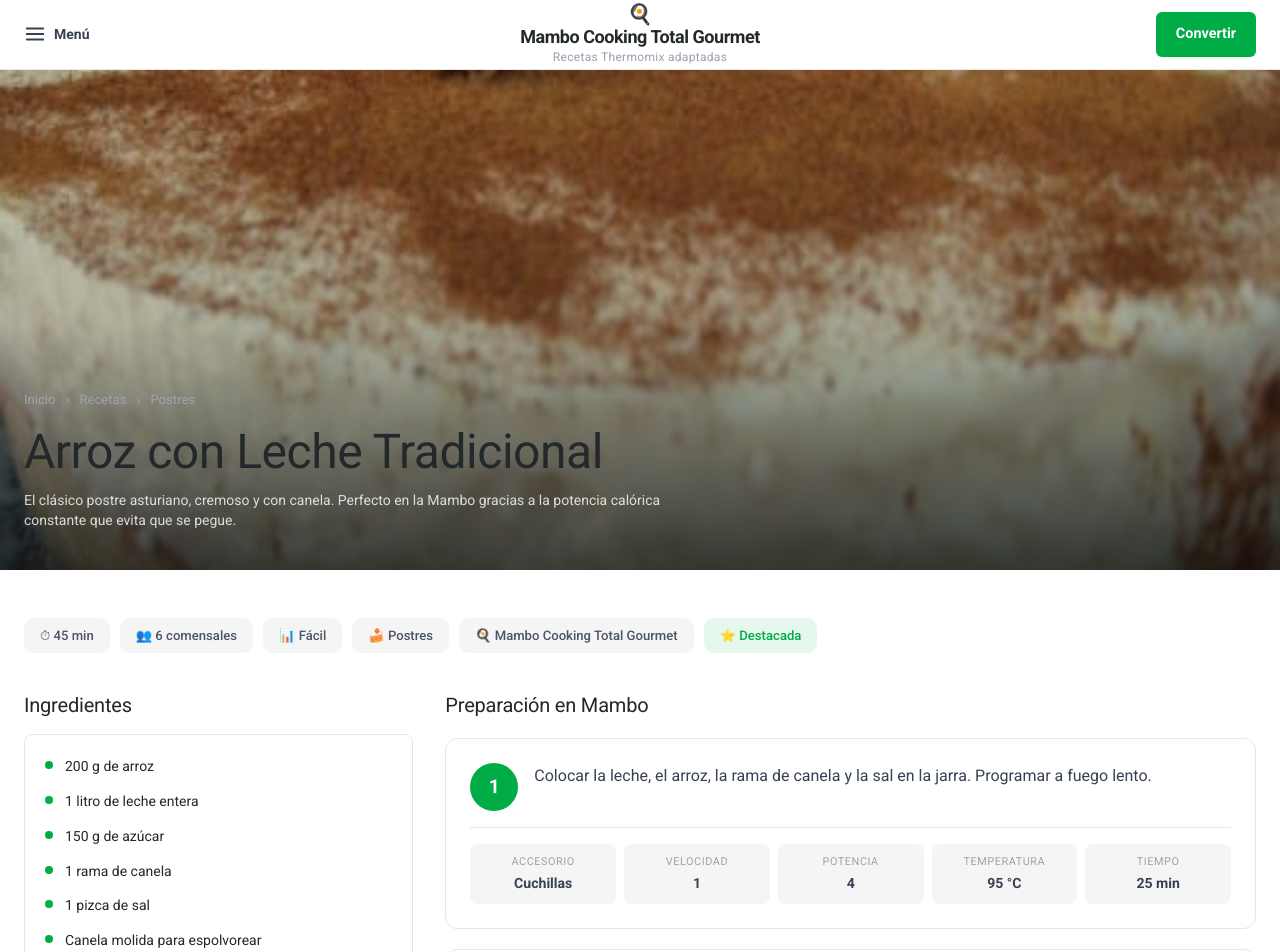
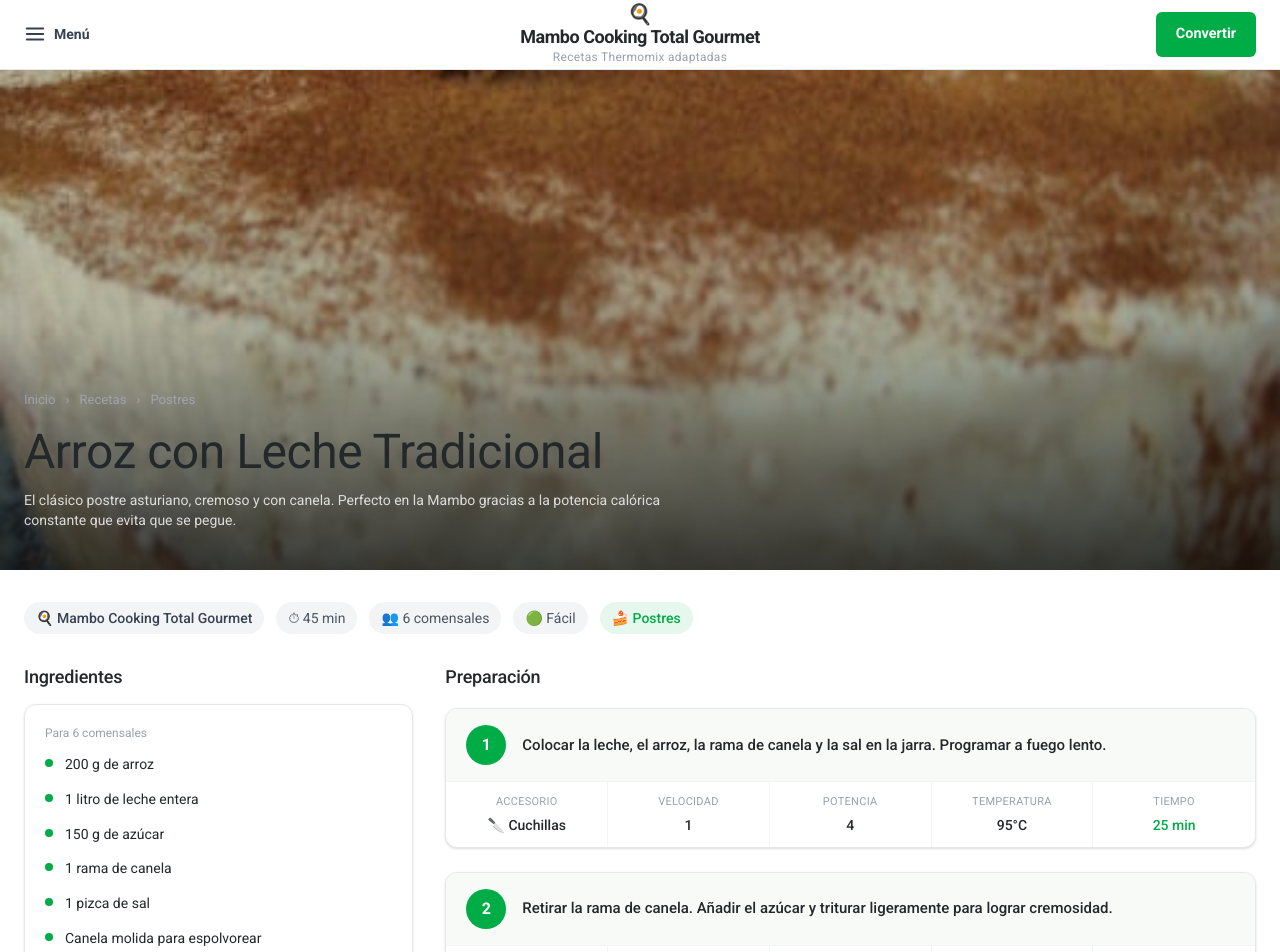
Before and after one commit to tomassette-prog/recetasmambo, a Next.js app: page /recetas/arroz-con-leche-mambo in a window 1280 px wide. Shown: the top 952 px of the page. Built offline with nearby package versions, Linux system fonts and the light colour scheme.

Commit message:
feat: Cookidoo-style recipe detail - detailed steps, clean settings grid, sticky ingredients

```diff
--- a/src/app/recetas/[slug]/page.tsx
+++ b/src/app/recetas/[slug]/page.tsx
@@ -91,26 +91,38 @@ export default async function RecipePage({ params }: Props) {
       </div>
 
       <div className="mx-auto max-w-7xl px-4 sm:px-6 py-8">
-        {/* Meta info bar */}
-        <div className="recipe-info-bar">
-          <span className="recipe-info-pill">⏱ {recipe.tiempo_total_min} min</span>
-          <span className="recipe-info-pill">👥 {recipe.comensales} comensales</span>
-          <span className="recipe-info-pill">📊 {recipe.dificultad}</span>
-          {cat && <span className="recipe-info-pill">{cat.icono} {cat.nombre}</span>}
-          <span className="recipe-info-pill">🍳 Mambo Cooking Total Gourmet</span>
-          {recipe.destacada && <span className="recipe-info-pill" style={{ background: "#e6f7ed", color: "#00AC46" }}>⭐ Destacada</span>}
+        {/* Meta info bar — Cookidoo style */}
+        <div className="flex flex-wrap items-center gap-3 mb-8">
+          <span className="inline-flex items-center gap-1.5 rounded-full bg-gray-100 px-3 py-1.5 text-sm font-medium text-gray-700">
+            🍳 Mambo Cooking Total Gourmet
+          </span>
+          <span className="inline-flex items-center gap-1.5 rounded-full bg-gray-100 px-3 py-1.5 text-sm text-gray-600">
+            ⏱ {recipe.tiempo_total_min} min
+          </span>
+          <span className="inline-flex items-center gap-1.5 rounded-full bg-gray-100 px-3 py-1.5 text-sm text-gray-600">
+            👥 {recipe.comensales} comensales
+          </span>
+          <span className="inline-flex items-center gap-1.5 rounded-full bg-gray-100 px-3 py-1.5 text-sm text-gray-600">
+            {recipe.dificultad === "Fácil" ? "🟢" : recipe.dificultad === "Media" ? "🟡" : "🔴"} {recipe.dificultad}
+          </span>
+          {cat && (
+            <span className="inline-flex items-center gap-1.5 rounded-full px-3 py-1.5 text-sm font-medium" style={{ background: "#e6f7ed", color: "#00AC46" }}>
+              {cat.icono} {cat.nombre}
+            </span>
+          )}
         </div>
 
         {/* Two-column: ingredients + steps */}
-        <div className="grid grid-cols-1 md:grid-cols-3 gap-8 mt-6">
-          {/* Ingredients sidebar */}
+        <div className="grid grid-cols-1 md:grid-cols-3 gap-8">
+          {/* Ingredients sidebar — Cookidoo style */}
           <div className="md:col-span-1">
-            <div className="ingredients-sidebar">
-              <h2 className="text-xl mb-4" style={{ fontWeight: 400 }}>Ingredientes</h2>
-              <div className="bg-white rounded-lg border border-gray-200 p-5">
+            <div className="ingredients-sidebar sticky top-20">
+              <h2 className="text-lg mb-4" style={{ fontWeight: 500, color: "#23282A" }}>Ingredientes</h2>
+              <div className="bg-white rounded-xl border border-gray-200 p-5 shadow-sm">
+                <p className="text-xs text-gray-400 mb-3">Para {recipe.comensales} comensales</p>
                 <ul className="space-y-3">
                   {recipe.ingredientes.map((ing, i) => (
-                    <li key={i} className="flex items-start gap-3 text-sm leading-relaxed">
+                    <li key={i} className="flex items-start gap-3 text-sm leading-relaxed" style={{ color: "#23282A" }}>
                       <span className="mt-1.5 h-2 w-2 rounded-full flex-shrink-0" style={{ background: "#00AC46" }} />
                       {ing}
                     </li>
@@ -120,38 +132,54 @@ export default async function RecipePage({ params }: Props) {
             </div>
           </div>
 
-          {/* Steps main content */}
+          {/* Steps — Cookidoo detailed format */}
           <div className="md:col-span-2">
-            <h2 className="text-xl mb-5" style={{ fontWeight: 400 }}>Preparación en Mambo</h2>
-            <div className="space-y-5">
+            <h2 className="text-lg mb-5" style={{ fontWeight: 500, color: "#23282A" }}>Preparación</h2>
+            <div className="space-y-6">
               {recipe.pasos_mambo.map((paso) => (
-                <div key={paso.paso_numero} className="step-card">
-                  <div className="flex items-start gap-4 mb-3">
-                    <span className="step-number">{paso.paso_numero}</span>
+                <div key={paso.paso_numero} className="rounded-xl border border-gray-200 bg-white overflow-hidden shadow-sm">
+                  {/* Step header */}
+                  <div className="flex items-center gap-4 px-5 py-4" style={{ background: "#f8faf8" }}>
+                    <span className="flex h-10 w-10 items-center justify-center rounded-full text-white text-base font-bold" style={{ background: "#00AC46" }}>
+                      {paso.paso_numero}
+                    </span>
                     <div className="flex-1">
-                      <p className="text-gray-700 leading-relaxed">{paso.instruccion}</p>
+                      <p className="text-[15px] leading-relaxed" style={{ color: "#23282A", fontWeight: 500 }}>
+                        {paso.instruccion}
+                      </p>
                     </div>
                   </div>
-                  <div className="step-mambo-grid">
-                    <div className="step-mambo-cell">
-                      <div className="label">Accesorio</div>
-                      <div className="value">{paso.accesorio}</div>
+                  {/* Mambo settings — clean grid like Cookidoo */}
+                  <div className="grid grid-cols-5 divide-x divide-gray-100 border-t border-gray-100">
+                    <div className="px-3 py-3 text-center">
+                      <div className="text-[11px] text-gray-400 uppercase tracking-wide mb-1">Accesorio</div>
+                      <div className="text-sm font-medium" style={{ color: "#23282A" }}>
+                        {paso.accesorio === "Pala MamboMix" ? "🥄 Pala" : paso.accesorio === "Cuchillas" ? "🔪 Cuchillas" : "—"}
+                      </div>
                     </div>
-                    <div className="step-mambo-cell">
-                      <div className="label">Velocidad</div>
-                      <div className="value">{String(paso.velocidad)}</div>
+                    <div className="px-3 py-3 text-center">
+                      <div className="text-[11px] text-gray-400 uppercase tracking-wide mb-1">Velocidad</div>
+                      <div className="text-sm font-medium" style={{ color: "#23282A" }}>
+                        {paso.velocidad === "Turbo" ? "⚡ Turbo" : paso.velocidad}
+                      </div>
                     </div>
-                    <div className="step-mambo-cell">
-                      <div className="label">Potencia</div>
-                      <div className="value">{paso.potencia_calorifica ?? "—"}</div>
+                    <div className="px-3 py-3 text-center">
+                      <div className="text-[11px] text-gray-400 uppercase tracking-wide mb-1">Potencia</div>
+                      <div className="text-sm font-medium" style={{ color: "#23282A" }}>
+                        {paso.potencia_calorifica ?? "—"}
+                      </div>
                     </div>
-                    <div className="step-mambo-cell">
-                      <div className="label">Temperatura</div>
-                      <div className="value">{paso.temperatura_c ? `${paso.temperatura_c} °C` : "—"}</div>
+                    <div className="px-3 py-3 text-center">
+                      <div className="text-[11px] text-gray-400 uppercase tracking-wide mb-1">Temperatura</div>
+                      <div className="text-sm font-medium" style={{ color: "#23282A" }}>
+                        {paso.temperatura_c ? `${paso.temperatura_c}°C` : "—"}
+                      </div>
                     </div>
-                    <div className="step-mambo-cell">
-                      <div className="label">Tiempo</div>
-                      <div className="value">{paso.tiempo_minutos ? `${paso.tiempo_minutos} min` : "—"}</div>
+                    <div className="px-3 py-3 text-center">
+                      <div className="text-[11px] text-gray-400 uppercase tracking-wide mb-1">Tiempo</div>
+                      <div className="text-sm font-medium" style={{ color: "#00AC46" }}>
+                        {paso.tiempo_minutos ? `${paso.tiempo_minutos} min` : "—"}
+                      </div>
                     </div>
                   </div>
                 </div>
```
